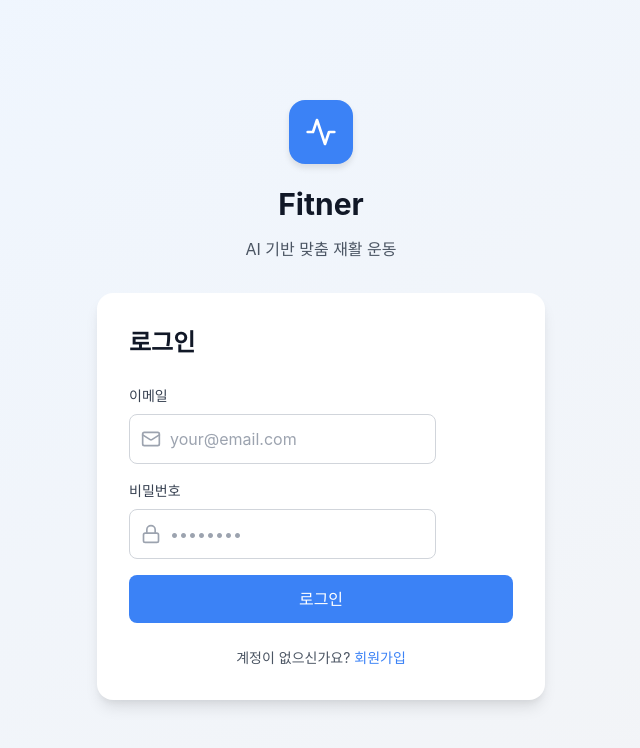
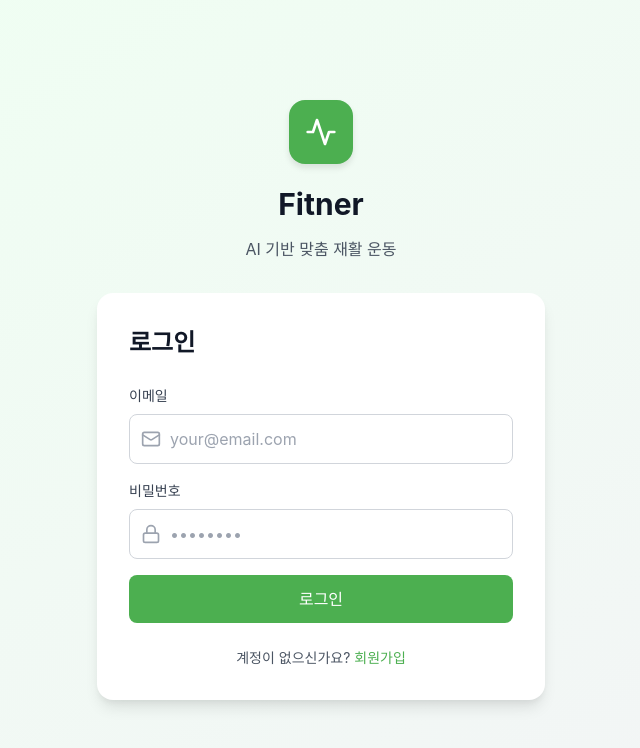
Before and after one commit to SRHS-SPAM/fitpro, a React (Vite) app in the folder frontend/: page /login in a window 1280 px wide. Shown: the top 748 px of the page, without its empty margins (319-959 px from the left). Built offline with nearby package versions, Linux system fonts and the light colour scheme.

Commit message:
색 조정

```diff
--- a/frontend/src/pages/HomePage.css
+++ b/frontend/src/pages/HomePage.css
@@ -1,8 +1,8 @@
 /* HomePage Variables - LoginPage와 통일 */
 :root {
-  --primary-color: #3b82f6; /* Blue 500 */
-  --primary-dark: #2563eb; /* Blue 600 */
-  --primary-light: #eff6ff; /* Blue 50 */
+  --primary-color: #4CAF50;
+  --primary-dark: #499c4c;
+  --primary-light: #effff2;
   --gray-50: #f9fafb;
   --gray-100: #f3f4f6;
   --gray-200: #e5e7eb;
--- a/frontend/src/pages/LoginPage.css
+++ b/frontend/src/pages/LoginPage.css
@@ -1,8 +1,8 @@
 /* Variables */
 :root {
-    --primary-color: #3b82f6; /* Blue 500 */
-    --primary-dark: #2563eb; /* Blue 600 */
-    --primary-light: #eff6ff; /* Blue 50 */
+    --primary-color: #4CAF50;
+    --primary-dark: #499c4c;
+    --primary-light: #effff2;
     --gray-100: #f3f4f6;
     --gray-300: #d1d5db;
     --gray-400: #9ca3af;
@@ -44,7 +44,7 @@
     justify-content: center;
     width: 4rem;
     height: 4rem;
-    background-color: var(--primary-color);
+    background-color: #4CAF50;
     border-radius: 1rem;
     margin-bottom: 0.5rem;
     box-shadow: 0 4px 6px rgba(0, 0, 0, 0.1);
@@ -60,7 +60,7 @@
     margin: 10px 0;
     font-size: 1.875rem;
     font-weight: 700;
-    color: var(--gray-900);
+    color: #4CAF50;
 }
 
 .app-subtitle {
--- a/frontend/src/pages/OnboardingPage.css
+++ b/frontend/src/pages/OnboardingPage.css
@@ -1,8 +1,8 @@
 /* OnboardingPage Variables */
 :root {
-    --primary-color: #3b82f6;
-    --primary-dark: #2563eb;
-    --primary-light: #eff6ff;
+    --primary-color: #4CAF50;
+    --primary-dark: #499c4c;
+    --primary-light: #effff2;
     --gray-50: #f9fafb;
     --gray-100: #f3f4f6;
     --gray-200: #e5e7eb;
--- a/frontend/src/pages/RecordsPage.css
+++ b/frontend/src/pages/RecordsPage.css
@@ -1,10 +1,10 @@
 /* RecordsPage.css */
 :root {
-    --primary-color: #3b82f6;
-    --primary-dark: #2563eb;
-    --primary-light: #eff6ff;
-    --primary-100: #dbeafe;
-    --primary-600: #2563eb;
+    --primary-color: #4CAF50;
+    --primary-dark: #499c4c;
+    --primary-light: #effff2;
+    --primary-100: #ddfedb;
+    --primary-600: #25eb2c;
     --gray-50: #f9fafb;
     --gray-100: #f3f4f6;
     --gray-300: #d1d5db;
--- a/frontend/src/pages/RegisterPage.css
+++ b/frontend/src/pages/RegisterPage.css
@@ -1,8 +1,8 @@
 /* Variables */
 :root {
-    --primary-color: #3b82f6; /* Blue 500 */
-    --primary-dark: #2563eb;  /* Blue 600 */
-    --primary-light: #eff6ff; /* Blue 50 */
+    --primary-color: #4CAF50;
+    --primary-dark: #499c4c;
+    --primary-light: #effff2;
     --gray-50: #f9fafb;
     --gray-100: #f3f4f6;
     --gray-400: #9ca3af;
@@ -141,7 +141,7 @@
 }
 
 .input-field {
-    width: 80%;
+    width: 100%;
     padding: 0.75rem 1rem 0.75rem 2.5rem; /* py-3, pl-10 */
     border: 1px solid var(--gray-300);
     border-radius: 0.5rem;
```
